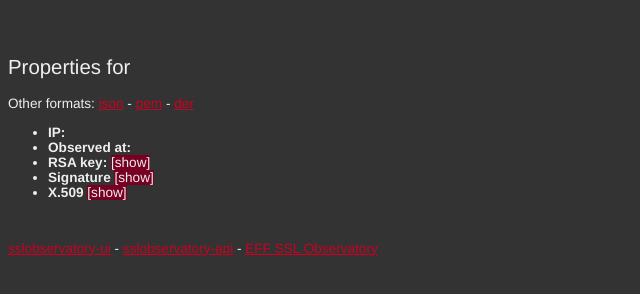
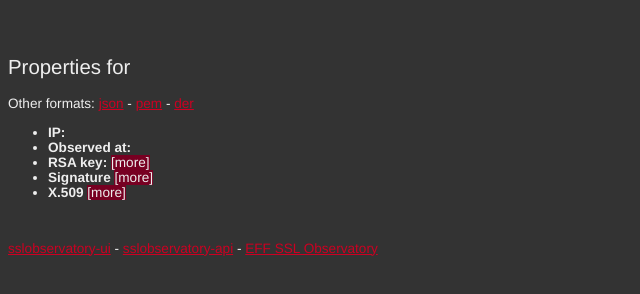
Before and after one commit to radii/sslobservatory-ui, a plain HTML site: page ssl.html in a window 1280 px wide. Shown: the full height of the page, 0-640 px from the left. Drawn offline with Linux system fonts and the light colour scheme; no server answers.

Commit message:
ssl.html: show/hide -> more/less
fixed this in ssl_local.html, missed ssl.html

```diff
--- a/ssl.html
+++ b/ssl.html
@@ -38,7 +38,7 @@
 <li class='fetchtime'><span class='label'>Observed at:</span> <span class='fetchtime data' datasrc='fetchtime'></span></li>
 
 <!-- key -->
-<li><span class='label'>RSA key: </span> <span class='modulus_bits data' datasrc='RSA_Modulus_Bits'></span> <span class='moreclick' id='keymore'>[show]</span><div class="defaulthidden" id="keyopt"><ul>
+<li><span class='label'>RSA key: </span> <span class='modulus_bits data' datasrc='RSA_Modulus_Bits'></span> <span class='moreclick' id='keymore'>[more]</span><div class="defaulthidden" id="keyopt"><ul>
 <li class='modulus_bits'><span class='label'>Key size:</span> <span class='modulus_bits data' datasrc='RSA_Modulus_Bits'></span></li>
 <li class='modulus'><span class='label'>Modulus:</span> <span class='modulus data' datasrc='RSA Public Key:Modulus'></span></li>
 <li class='exponent'><span class='label'>Exponent:</span> <span class='exponent data' datasrc='Subject Public Key Info:RSA Public Key:Exponent'></span></li>
@@ -46,7 +46,7 @@
 
 
 <!-- signature -->
-<li><span class="label">Signature</span> <span class="moreclick" id="sigmore">[show]</span><div class="defaulthidden" id="sigopt"><ul>
+<li><span class="label">Signature</span> <span class="moreclick" id="sigmore">[more]</span><div class="defaulthidden" id="sigopt"><ul>
 <li class='signature'><span class='label'>Signature:</span> <span class='signature data' datasrc='Signature'></span></li>
 <li class='issuer'><span class='label'>Issuer:</span> <span class='issuer data' datasrc='Issuer'></span></li>
 <li class='serialnumber'><span class='label'>Serial Number:</span> <span class='serialnumber data' datasrc='Serial Number'></span></li>
@@ -57,7 +57,7 @@
 </ul></div></li>
 
 <!-- x509 crap -->
-<li><span class="label">X.509</span> <span class="moreclick" id="x509more">[show]</span><div class="defaulthidden" id="x509opt"><ul>
+<li><span class="label">X.509</span> <span class="moreclick" id="x509more">[more]</span><div class="defaulthidden" id="x509opt"><ul>
 <li class='subject'><span class='label'>X.509 Subject:</span> <span class='subject data' datasrc='Subject'></span></li>
 <li class='akid'><span class='label'>Authority Key Identifier:</span> <span class='akid data' datasrc='ext:X509v3 Authority Key Identifier:keyid'></span></li>
 <li class='cert_policies'><span class='label'>Certificate Policies:Policy:</span> <span class='cert_policies data' datasrc='ext:X509v3 Certificate Policies:Policy'></span></li>
```
